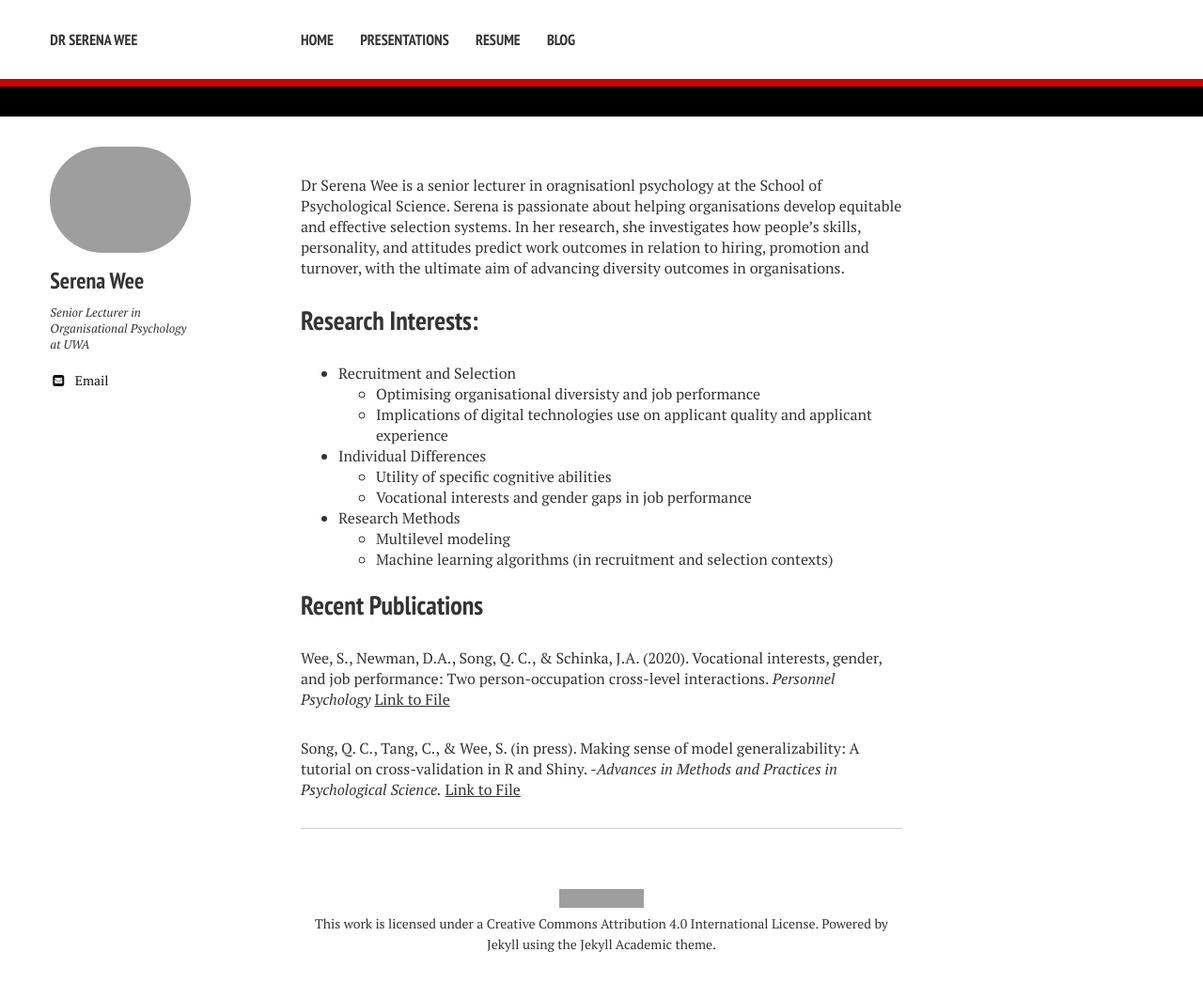
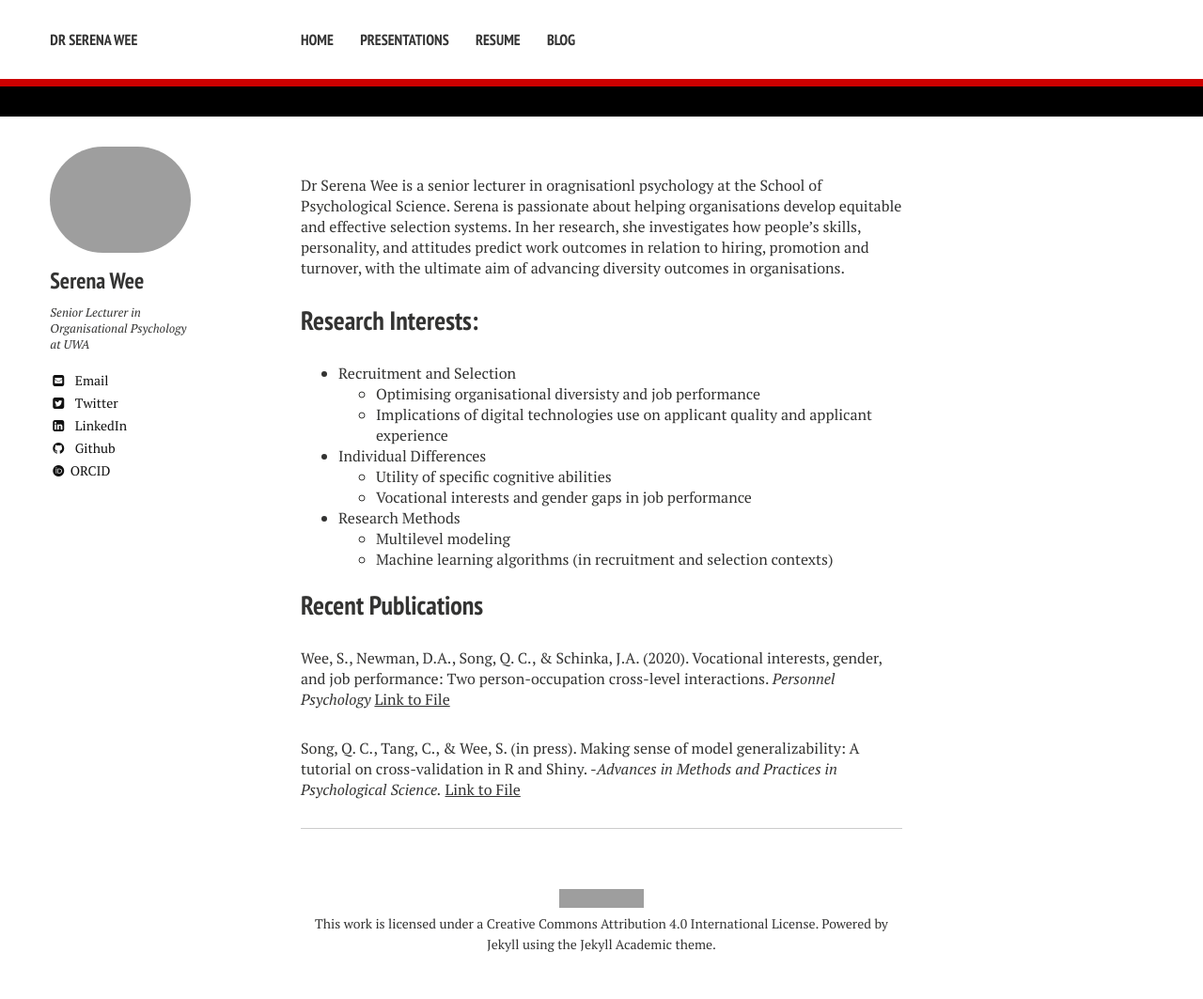
Before and after one commit to serena-wee/serena-wee.github.io, a Jekyll site: the page built from index.md, in a window 1280 px wide. Shown: the whole page at 94% size. Built offline with Jekyll 4.4.1, drawn with Linux system fonts in a browser that asks for light colours; nearby versions of some CDN libraries; some web fonts are replaced; grey boxes are pictures that could not be loaded.

Commit message:
Update _config.yml

```diff
--- a/_config.yml
+++ b/_config.yml
@@ -11,10 +11,10 @@ owner:
   bio: "Senior Lecturer in Organisational Psychology at UWA "
   email: serena.wee@uwa.edu.au
   # Do not include the @ symbol in your Twitter username
-  twitter: #wee_r_serena
-  linkedin: #serena-wee-3522505
-  github: #serena-wee
-  orcid: #0000-0002-1609-7359
+  twitter: wee_r_serena
+  linkedin: serena-wee-3522505
+  github: serena-wee
+  orcid: 0000-0002-1609-7359
   researchgate: #username
   mendeley: #username
   google:
```
